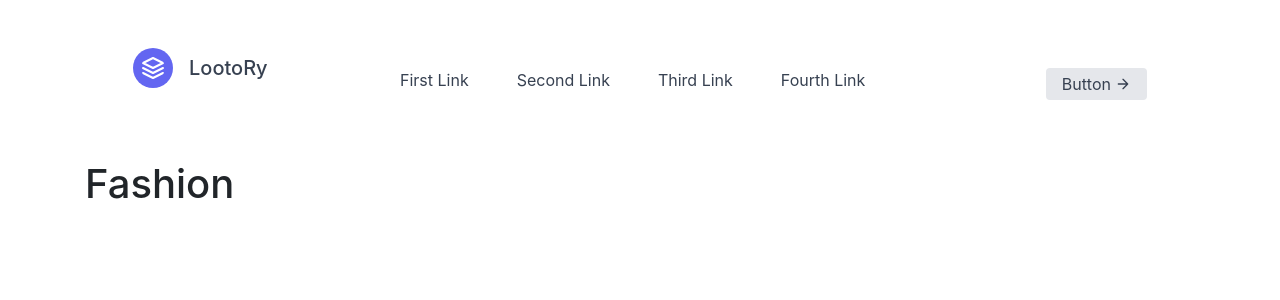
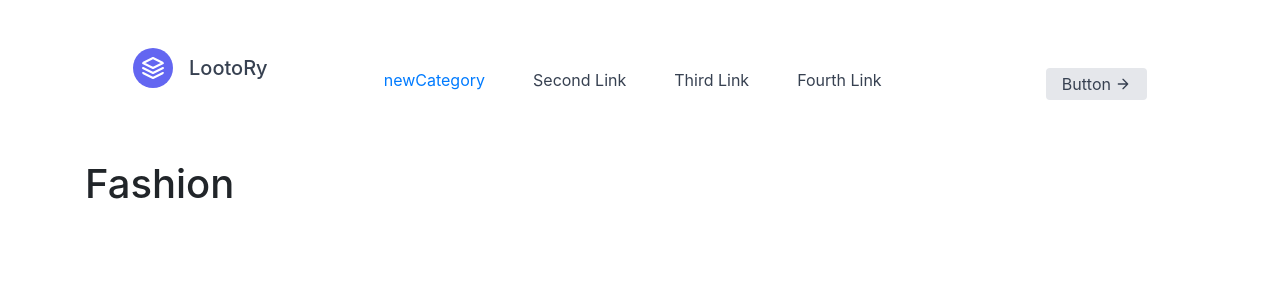
Before and after one commit to Shezzy-shaibi/E_commerece_Website, a Django app: page /shop/ in a window 1280 px wide. Shown: the top 300 px of the page. Run offline with Django 3.2, Linux system fonts and the light colour scheme; data comes from the database, SQL or seed files in the repository; some libraries are stand-ins or nearby versions.

Commit message:
adding new file

```diff
--- a/website/shop/templates/shop/basic.html
+++ b/website/shop/templates/shop/basic.html
@@ -21,7 +21,8 @@
         <span class="ml-3 text-xl">LootoRy</span>
       </a>
       <nav class="md:ml-auto md:mr-auto flex flex-wrap items-center text-base justify-center">
-        <a class="mr-5 hover:text-gray-900">First Link</a>
+        <a class="mr-5 hover:text-gray-900" href="newCategory.html">newCategory
+        </a>
         <a class="mr-5 hover:text-gray-900">Second Link</a>
         <a class="mr-5 hover:text-gray-900">Third Link</a>
         <a class="mr-5 hover:text-gray-900">Fourth Link</a>
--- /dev/null
+++ b/website/shop/templates/shop/newCategory.html
@@ -0,0 +1,5 @@
+{% extends basic.html %}
+{% block body %}
+<h1>My new Category here.....</h1>
+
+{% endblock %}
```
